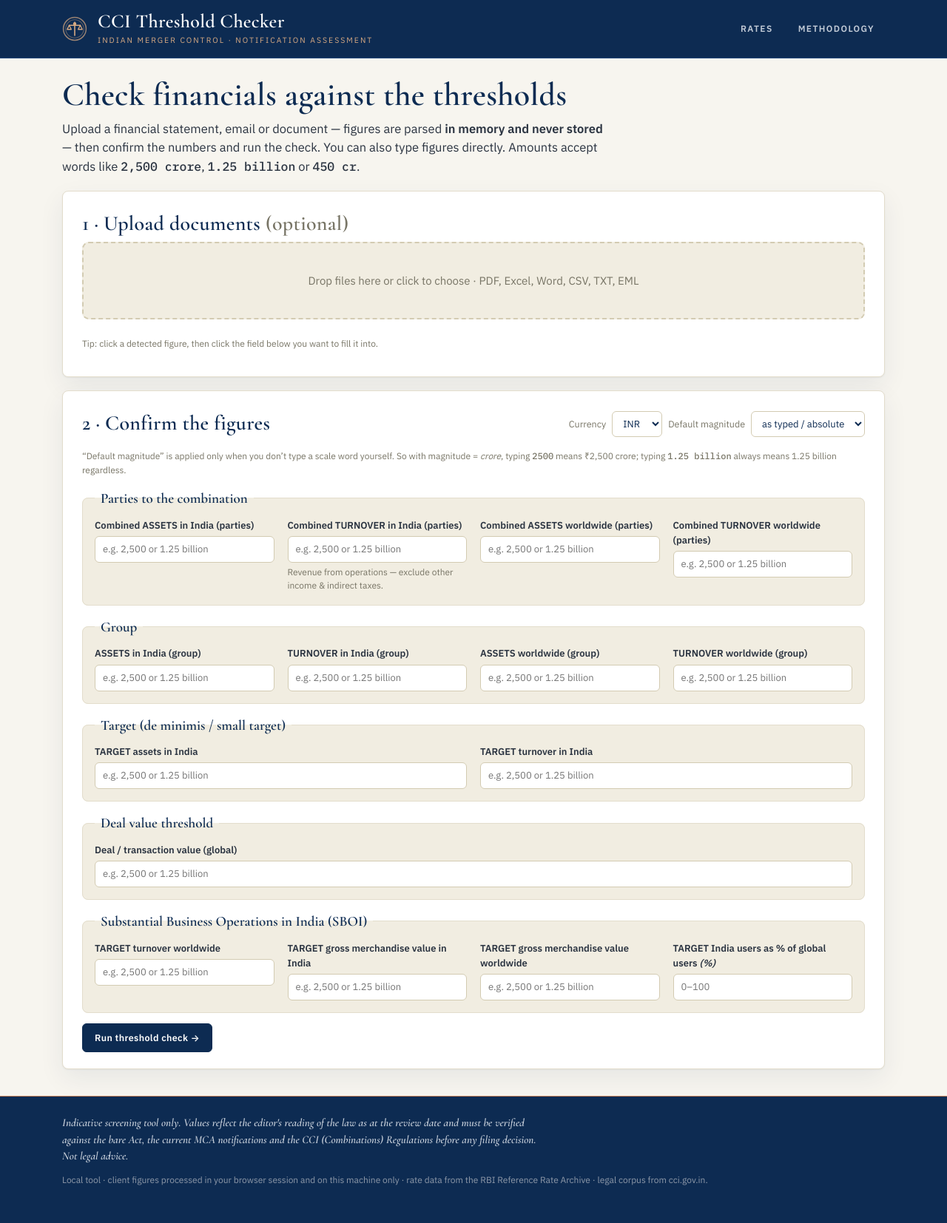
After one commit to milindkhemka-boop/cci-threshold-checker, a Flask app: page /check in a window 1280 px wide. The commit adds this page. Shown: the whole page at 74% size. Run offline with Flask 2, Linux system fonts and the light colour scheme; data comes from the database, SQL or seed files in the repository; some libraries are stand-ins or nearby versions.

Commit message:
Revert "Redesign homepage hero, fix a11y/UX gaps, remove Check a Deal tool"
This reverts commit 1c89aad6ed15847ff70b3f5680da71a68aa2e24c.

```diff
--- a/app.py
+++ b/app.py
@@ -27,6 +27,14 @@ def render_markdown(text):
 app = Flask(__name__)
 app.secret_key = "cci-threshold-checker-local"  # local single-user; not security-sensitive
 app.config["MAX_CONTENT_LENGTH"] = 25 * 1024 * 1024  # 25 MB upload cap
+
+SCALE_CHOICES = [
+    ("1", "as typed / absolute"),
+    ("100000", "lakh"),
+    ("10000000", "crore"),
+    ("1000000", "million"),
+    ("1000000000", "billion"),
+]
 
 
 def _avg(as_of=None):
@@ -230,6 +238,95 @@ def api_rates():
     return jsonify(avg)
 
 
+@app.route("/check", methods=["GET", "POST"])
+def check():
+    avg, cfg = _avg()
+    fields = cfg["meta"]["fields"]
+    # group fields for the form
+    groups = {}
+    for fid, meta in fields.items():
+        groups.setdefault(meta["group"], []).append((fid, meta))
+    currencies = fx.supported(avg["averages"]) if avg["has_data"] else ["INR", "USD", "EUR", "GBP", "JPY", "AED"]
+
+    if request.method == "GET":
+        return render_template("check.html", groups=groups, avg=avg,
+                               currencies=currencies, scales=SCALE_CHOICES,
+                               results=None, inputs={}, form_ccy="INR", form_scale="1")
+
+    # POST — evaluate
+    form_ccy = request.form.get("currency", "INR")
+    form_scale = request.form.get("scale", "1")
+    try:
+        assume = float(form_scale)
+    except ValueError:
+        assume = 1.0
+
+    inputs_inr = {}
+    raw_inputs = {}
+    for fid, meta in fields.items():
+        raw = (request.form.get(fid) or "").strip()
+        raw_inputs[fid] = raw
+        if not raw:
+            continue
+        if meta.get("is_percent"):
+            val = N.parse_amount(raw, assume_scale=1.0)
+            if val is not None:
+                inputs_inr[fid] = val  # percent, raw number
+        else:
+            native = N.parse_amount(raw, assume_scale=assume)
+            if native is None:
+                continue
+            if not avg["has_data"] and form_ccy != "INR":
+                # cannot convert without rates; treat as INR but flag later
+                inputs_inr[fid] = native if form_ccy == "INR" else None
+            else:
+                inputs_inr[fid] = fx.to_inr(native, form_ccy, avg["averages"]) if form_ccy != "INR" else native
+
+    evaluation = th.evaluate(inputs_inr, avg["averages"])
+    # attach config order for stable rendering
+    ordered = []
+    for t in cfg["thresholds"]:
+        r = evaluation["results"].get(t["id"])
+        if r:
+            ordered.append((t, r))
+    return render_template("check.html", groups=groups, avg=avg,
+                           currencies=currencies, scales=SCALE_CHOICES,
+                           results=evaluation, ordered=ordered,
+                           inputs=raw_inputs, form_ccy=form_ccy, form_scale=form_scale,
+                           cfg=cfg)
+
+
+@app.route("/extract", methods=["POST"])
+def extract_route():
+    """AJAX: parse uploaded files in memory, return candidate figures (not stored)."""
+    out = {"candidates": [], "notes": [], "scale": "absolute", "currency": "INR"}
+    files = request.files.getlist("documents")
+    if not files:
+        return jsonify(out)
+    combined_text = []
+    for f in files:
+        data = f.read()
+        text, note = extract.extract_text(f.filename, data)
+        if note:
+            out["notes"].append(f"{f.filename}: {note}")
+        if text:
+            combined_text.append(text)
+    text = "\n".join(combined_text)
+    cands, (mult, label), ccy = extract.find_candidates(text)
+    out["scale"] = label
+    out["currency"] = ccy
+    for c in cands:
+        out["candidates"].append({
+            "label": c["label"], "metric": c["metric"], "raw": c["raw"],
+            "scope_hint": c["scope_hint"], "currency": c["currency"],
+            "display": N.format_dual(c["value_native"], c["currency"]),
+            "value_native": c["value_native"], "line": c["line"],
+        })
+    if not cands and text:
+        out["notes"].append("No standard line items detected automatically — enter the key figures manually below.")
+    return jsonify(out)
+
+
 @app.route("/thresholds")
 def thresholds_view():
     avg, cfg = _avg()
--- /dev/null
+++ b/static/app.js
@@ -0,0 +1,108 @@
+// ---- Dashboard: fetch RBI rates ----
+async function refreshRates() {
+  const btn = document.getElementById('refreshBtn');
+  const status = document.getElementById('refreshStatus');
+  if (btn) { btn.disabled = true; btn.textContent = 'Fetching from RBI…'; }
+  if (status) status.innerHTML = '<span class="muted">Scraping ~6 months of daily reference rates — this takes a few seconds…</span>';
+  try {
+    const res = await fetch('/refresh-rates', { method: 'POST' });
+    const data = await res.json();
+    if (data.ok) {
+      status.innerHTML = `<span class="pill pill-green">Done</span> Stored ${data.fetched} days (DB now holds ${data.total_in_db}). Latest: ${data.latest || '—'}.` +
+        (data.errors && data.errors.length ? ` <span class="muted">(${data.errors.length} window(s) had issues)</span>` : '') +
+        ` <a href="/">Reload to see averages →</a>`;
+      setTimeout(() => location.reload(), 900);
+    } else {
+      status.innerHTML = `<span class="pill pill-red">Failed</span> ${data.error || 'Unknown error'}`;
+    }
+  } catch (e) {
+    status.innerHTML = `<span class="pill pill-red">Failed</span> ${e}`;
+  } finally {
+    if (btn) { btn.disabled = false; btn.textContent = 'Fetch RBI rates now'; }
+  }
+}
+
+// ---- Check page ----
+let _lastField = null;       // last-focused input element
+let _selectedCand = null;    // currently selected candidate value (number)
+
+function initCheckPage() {
+  const dz = document.getElementById('dropzone');
+  const input = document.getElementById('documents');
+  if (!dz || !input) return;
+
+  // track which field the user wants to fill
+  document.querySelectorAll('input[data-field]').forEach(el => {
+    el.addEventListener('focus', () => { _lastField = el; });
+    el.addEventListener('click', () => {
+      _lastField = el;
+      if (_selectedCand !== null) {
+        el.value = _selectedCand;
+        el.classList.add('lit');
+        // clear selection highlight
+        document.querySelectorAll('.cand.sel').forEach(c => c.classList.remove('sel'));
+        _selectedCand = null;
+      }
+    });
+  });
+
+  ['dragenter', 'dragover'].forEach(ev =>
+    dz.addEventListener(ev, e => { e.preventDefault(); dz.classList.add('drag'); }));
+  ['dragleave', 'drop'].forEach(ev =>
+    dz.addEventListener(ev, e => { e.preventDefault(); dz.classList.remove('drag'); }));
+  dz.addEventListener('drop', e => {
+    input.files = e.dataTransfer.files;
+    uploadForExtract();
+  });
+  input.addEventListener('change', uploadForExtract);
+}
+
+async function uploadForExtract() {
+  const input = document.getElementById('documents');
+  const notes = document.getElementById('extractNotes');
+  const box = document.getElementById('candidates');
+  if (!input.files.length) return;
+  notes.textContent = 'Reading document(s)…';
+  box.innerHTML = '';
+  const fd = new FormData();
+  for (const f of input.files) fd.append('documents', f);
+  try {
+    const res = await fetch('/extract', { method: 'POST', body: fd });
+    const data = await res.json();
+    const bits = [];
+    bits.push(`Detected currency: <strong>${data.currency}</strong>, reporting scale: <strong>${data.scale}</strong>.`);
+    if (data.notes && data.notes.length) bits.push(data.notes.join(' '));
+    notes.innerHTML = bits.join(' ');
+
+    if (!data.candidates.length) { return; }
+    box.innerHTML = '<div class="muted small" style="width:100%">Detected figures — click one, then click the field to fill:</div>';
+    data.candidates.forEach(c => {
+      const el = document.createElement('div');
+      el.className = 'cand';
+      el.innerHTML = `<span class="cl">${c.label}</span>` +
+        `<span class="cv">${c.display}</span>` +
+        (c.scope_hint ? `<span class="ch">${c.scope_hint}</span>` : '') +
+        `<span class="ch">${c.line}</span>`;
+      el.addEventListener('click', () => {
+        document.querySelectorAll('.cand.sel').forEach(x => x.classList.remove('sel'));
+        el.classList.add('sel');
+        _selectedCand = c.value_native;
+        // if a field is already focused, fill immediately
+        if (_lastField) {
+          _lastField.value = c.value_native;
+          _lastField.classList.add('lit');
+          el.classList.remove('sel');
+          _selectedCand = null;
+        }
+      });
+      box.appendChild(el);
+    });
+    // set form currency to detected currency if available
+    const ccySel = document.getElementById('currency');
+    if (ccySel) {
+      for (const opt of ccySel.options) if (opt.value === data.currency) ccySel.value = data.currency;
+    }
+  } catch (e) {
+    notes.innerHTML = `<span class="pill pill-red">Error</span> ${e}`;
+  }
+}
--- a/static/style.css
+++ b/static/style.css
@@ -19,7 +19,7 @@
   --navy-2:#143a68;
   --navy-line:#21497d;
   --copper:#bf7c54;        /* terracotta accent */
-  --copper-2:#96552f;
+  --copper-2:#a5673f;
   --copper-soft:#d6a982;
   --sage:#a9bd8f;          /* feature green */
   --sage-bg:#e7eedb;
@@ -32,7 +32,7 @@
   --line-2:#d3cbb2;
   --ink:#0d2b52;           /* headings (navy) */
   --ink-2:#2a3340;         /* body */
-  --muted:#6a6754;
+  --muted:#787566;
   --over:#9a3324;   --over-bg:#f4e3de;
   --clear:#3c6b46;  --clear-bg:#e7eedb;
   --review:#8a6014; --review-bg:#f3e8cf;
@@ -69,7 +69,7 @@ a:hover{text-decoration:underline}
   border-radius:0 var(--radius) var(--radius) 0;background:var(--page);font-size:13px;color:var(--ink-2);box-shadow:var(--shadow)}
 .rate-strip strong{font-family:var(--serif);font-size:17px;font-weight:600;color:var(--ink);letter-spacing:.3px}
 .rate-strip .warn{color:var(--over)}
-.asof-tag{display:inline-block;background:var(--copper-2);color:#fff;font-weight:600;font-size:10px;padding:2px 9px;border-radius:3px;margin-right:9px;letter-spacing:.6px;text-transform:uppercase}
+.asof-tag{display:inline-block;background:var(--copper);color:#fff;font-weight:600;font-size:10px;padding:2px 9px;border-radius:3px;margin-right:9px;letter-spacing:.6px;text-transform:uppercase}
 
 /* ---- layout ---- */
 .home-grid{display:grid;grid-template-columns:1fr;gap:20px;align-items:start;margin:16px auto 0;max-width:880px}
@@ -80,26 +80,20 @@ a:hover{text-decoration:underline}
 .warn{color:var(--over)}
 
 /* ---- hero (sub-pages) ---- */
-.hero{padding:40px 0 6px}.hero.compact{padding:26px 0 2px}
-.eyebrow{display:flex;align-items:center;gap:10px;font-family:var(--mono);font-size:11px;font-weight:600;letter-spacing:2.2px;text-transform:uppercase;color:var(--copper-2);margin:0 0 14px}
-.eyebrow::before{content:"";width:22px;height:1px;background:var(--copper);flex:0 0 auto}
-.hero h1{font-family:var(--serif);font-weight:600;font-size:46px;line-height:1.08;margin:0 0 14px;letter-spacing:.2px;color:var(--ink);max-width:20ch}
-.lede{font-size:17px;color:var(--ink-2);max-width:66ch;margin:0}
-.hero-cta{display:flex;flex-wrap:wrap;gap:12px 18px;align-items:center;margin-top:22px}
-.hero-cta .btn svg{width:15px;height:15px;transition:transform .18s}
-.hero-cta .btn.primary:hover svg{transform:translateX(3px)}
-.hero .rate-strip{margin:26px 0 4px;max-width:640px}
+.hero{padding:32px 0 6px}.hero.compact{padding:26px 0 2px}
+.hero h1{font-family:var(--serif);font-weight:600;font-size:44px;line-height:1.06;margin:0 0 10px;letter-spacing:.3px;color:var(--ink)}
+.lede{font-size:16.5px;color:var(--ink-2);max-width:74ch;margin:0}
 
 /* ---- buttons ---- */
 .btn{font:inherit;font-weight:600;font-size:12.5px;letter-spacing:.4px;cursor:pointer;background:transparent;color:var(--ink);
-  border:1px solid var(--line-2);padding:11px 18px;min-height:44px;border-radius:6px;display:inline-flex;align-items:center;gap:7px;transition:border-color .18s,color .18s,background .18s}
+  border:1px solid var(--line-2);padding:9px 16px;border-radius:6px;display:inline-flex;align-items:center;gap:7px;transition:border-color .18s,color .18s,background .18s}
 .btn:hover{border-color:var(--copper);color:var(--copper-2)}
 .btn:focus-visible{outline:2px solid var(--copper);outline-offset:2px}
-.btn.primary{background:var(--navy);color:#fff;border-color:var(--navy);font-size:13.5px;padding:13px 22px}
-.btn.primary:hover{background:var(--copper-2);border-color:var(--copper-2);color:#fff}
+.btn.primary{background:var(--navy);color:#fff;border-color:var(--navy)}
+.btn.primary:hover{background:var(--copper);border-color:var(--copper);color:#fff}
 .btn:disabled{opacity:.55;cursor:not-allowed}
 .btn svg{width:15px;height:15px}
-.small-btn{padding:7px 12px;min-height:36px;font-size:11.5px}
+.small-btn{padding:7px 12px;font-size:11.5px}
 
 /* ---- toolbar / toggles ---- */
 .toolbar{display:flex;flex-wrap:wrap;gap:16px 26px;align-items:flex-end;padding:14px 0 12px;border-bottom:1px solid var(--line);margin-bottom:4px}
@@ -160,10 +154,45 @@ table.data td{padding:10px 12px;border-bottom:1px solid var(--line);vertical-ali
 table.data tbody tr:hover{background:var(--page-2)}
 .group-title{font-family:var(--serif);font-size:21px;color:var(--ink);margin:22px 0 8px;padding-bottom:5px;border-bottom:1px solid var(--line)}
 
-/* ---- status pills ---- */
+/* ---- forms ---- */
+.field-group{border:1px solid var(--line);border-radius:8px;padding:12px 16px 16px;margin:14px 0;background:var(--page-2)}
+.field-group legend{font-family:var(--serif);font-weight:600;padding:0 8px;color:var(--ink);font-size:19px}
+.field-grid{display:grid;grid-template-columns:repeat(auto-fit,minmax(240px,1fr));gap:12px 18px}
+.field{display:flex;flex-direction:column;gap:4px}
+.field-label{font-size:13px;font-weight:600;color:var(--ink-2)}
+.field input{width:100%}
+.field input.lit{border-color:var(--copper);background:#f8f2e2}
+.inline-form{display:flex;align-items:center;gap:8px;flex-wrap:wrap}
+.inline-form label{font-size:12.5px;color:var(--muted)}
+.dropzone{position:relative;border:2px dashed var(--line-2);border-radius:9px;padding:24px;text-align:center;color:var(--muted);background:var(--page-2);transition:border-color .18s,background .18s}
+.dropzone.drag{border-color:var(--copper);background:#f8f2e2;color:var(--ink)}
+.dropzone input[type=file]{position:absolute;inset:0;opacity:0;cursor:pointer;width:100%;height:100%}
+.candidates{display:flex;flex-wrap:wrap;gap:8px;margin-top:12px}
+.cand{border:1px solid var(--line-2);background:var(--page);border-radius:7px;padding:8px 11px;cursor:pointer;font-size:13px;transition:border-color .15s}
+.cand:hover{border-color:var(--copper)}
+.cand.sel{border-color:var(--copper);background:var(--copper);color:#fff}
+.cand .cl{font-weight:600;display:block}.cand .cv{font-family:var(--mono);font-size:12px}.cand .ch{font-size:11px;color:var(--muted)}
+
+/* ---- verdict + status ---- */
+.verdict{display:flex;gap:16px;align-items:flex-start;border-radius:9px;padding:16px 18px;margin:6px 0 18px;border:1px solid}
+.verdict-badge{font-family:var(--mono);font-weight:600;letter-spacing:.4px;padding:8px 12px;border-radius:6px;white-space:nowrap;font-size:13px}
+.verdict-headline{font-family:var(--serif);font-size:22px;font-weight:600;margin:0 0 6px}
+.verdict ul{margin:6px 0 0;padding-left:18px}.verdict li{margin:3px 0}
+.verdict.red{background:var(--over-bg);border-color:#e6c8c0}
+.verdict.red .verdict-badge{background:var(--over);color:#fff}
+.verdict.amber{background:var(--review-bg);border-color:#e6d2a4}
+.verdict.amber .verdict-badge{background:var(--review);color:#fff}
+.verdict.green{background:var(--clear-bg);border-color:#c5d6b0}
+.verdict.green .verdict-badge{background:var(--clear);color:#fff}
 .pill{display:inline-block;font-family:var(--mono);font-size:11px;font-weight:600;letter-spacing:.3px;padding:3px 9px;border-radius:4px;white-space:nowrap;text-transform:uppercase}
 .pill-red{background:var(--over-bg);color:var(--over)}
+.pill-amber{background:var(--review-bg);color:var(--review)}
 .pill-green{background:var(--clear-bg);color:var(--clear)}
+.pill-muted{background:var(--page-2);color:var(--muted)}
+.results-table .detail{color:var(--ink-2);font-size:13px}
+tr.sev-red td:first-child{box-shadow:inset 3px 0 var(--over)}
+tr.sev-amber td:first-child{box-shadow:inset 3px 0 var(--review)}
+tr.sev-green td:first-child{box-shadow:inset 3px 0 var(--clear)}
 
 /* ---- misc ---- */
 .empty{padding:18px;background:var(--page-2);border:1px dashed var(--line-2);border-radius:8px;color:var(--ink-2)}
@@ -174,7 +203,6 @@ table.data tbody tr:hover{background:var(--page-2)}
 textarea.code{width:100%;font-family:var(--mono);font-size:12.5px;line-height:1.5;border:1px solid var(--line-2);border-radius:8px;padding:12px;background:var(--page);color:var(--ink-2)}
 .prose p,.prose ul{max-width:80ch}
 .prose h2{font-family:var(--serif);margin-top:24px;font-size:25px;color:var(--ink)}
-.prose a,.flash a{text-decoration:underline;text-decoration-color:var(--copper-soft);text-underline-offset:2px}
 .callout{background:var(--review-bg);border:1px solid #e6d2a4;border-radius:8px;padding:14px 16px;margin:18px 0;font-size:14px}
 .sr-only{position:absolute;width:1px;height:1px;padding:0;margin:-1px;overflow:hidden;clip:rect(0,0,0,0);border:0}
 .rate-grid{display:grid;grid-template-columns:repeat(auto-fill,minmax(150px,1fr));gap:12px;margin-top:14px}
@@ -182,17 +210,6 @@ textarea.code{width:100%;font-family:var(--mono);font-size:12.5px;line-height:1.
 .rate-ccy{font-weight:600;color:var(--copper-2);letter-spacing:.5px;font-size:12px;font-family:var(--mono)}
 .rate-val{font-family:var(--mono);font-size:20px;font-weight:600;margin:2px 0;color:var(--ink)}
 .rate-sub{font-size:11px;color:var(--muted)}
-
-/* ---- skeleton loaders ---- */
-@keyframes shimmer{0%{background-position:-200px 0}100%{background-position:calc(200px + 100%) 0}}
-.skel{border-radius:5px;background:linear-gradient(90deg,var(--page-2) 25%,var(--line) 37%,var(--page-2) 63%);background-size:400px 100%;animation:shimmer 1.4s ease-in-out infinite}
-.skel-row{height:15px;margin:10px 0}
-.skel-row.w60{width:60%}.skel-row.w80{width:80%}.skel-row.w40{width:40%}
-
-/* ---- entrance motion ---- */
-@keyframes fadeUp{from{opacity:0;transform:translateY(10px)}to{opacity:1;transform:none}}
-.reveal{animation:fadeUp .5s cubic-bezier(.2,.7,.3,1) both}
-.reveal-1{animation-delay:.05s}.reveal-2{animation-delay:.12s}.reveal-3{animation-delay:.19s}.reveal-4{animation-delay:.26s}
 
 /* ---- footer ---- */
 .footer{margin-top:36px;border-top:1px solid var(--copper);background:var(--navy);color:#aeb9c8;padding:24px 0 36px}
@@ -203,9 +220,7 @@ textarea.code{width:100%;font-family:var(--mono);font-size:12.5px;line-height:1.
 a:focus-visible,button:focus-visible,[tabindex]:focus-visible{outline:2px solid var(--copper);outline-offset:2px}
 @media (prefers-reduced-motion:reduce){*{animation:none !important;transition:none !important;scroll-behavior:auto !important}}
 @media (max-width:640px){
-  .hero h1{font-size:32px;max-width:none}.np-text strong{font-size:21px}
+  .hero h1{font-size:32px}.np-text strong{font-size:21px}
   .card h2{font-size:22px}
-  .hero-cta{flex-direction:column;align-items:stretch}
-  .hero-cta .btn{justify-content:center}
-  .hero .rate-strip{max-width:none}
+  .verdict{flex-direction:column}
 }
--- a/templates/about.html
+++ b/templates/about.html
@@ -2,7 +2,6 @@
 {% block content %}
 
 <section class="hero compact">
-  <p class="eyebrow">How the figures are built</p>
   <h1>Methodology &amp; sources</h1>
 </section>
 
--- a/templates/base.html
+++ b/templates/base.html
@@ -47,6 +47,7 @@
     <p class="muted small">Local tool · client figures processed in your browser session and on this machine only · rate data from the RBI Reference Rate Archive · legal corpus from cci.gov.in.</p>
   </div>
 </footer>
+<script src="{{ url_for('static', filename='app.js') }}"></script>
 {% block scripts %}{% endblock %}
 </body>
 </html>
--- /dev/null
+++ b/templates/check.html
@@ -0,0 +1,105 @@
+{% extends "base.html" %}
+{% block content %}
+
+<section class="hero compact">
+  <h1>Check financials against the thresholds</h1>
+  <p class="lede">Upload a financial statement, email or document — figures are parsed <strong>in memory and never stored</strong> — then confirm the numbers and run the check. You can also type figures directly. Amounts accept words like <span class="mono">2,500 crore</span>, <span class="mono">1.25 billion</span> or <span class="mono">450 cr</span>.</p>
+</section>
+
+{% if not avg.has_data %}
+<div class="flash error">No exchange-rate data loaded yet — foreign-currency figures can't be converted. Go to <a href="{{ url_for('index') }}">Rates &amp; Thresholds</a> and click <em>Fetch RBI rates now</em> first.</div>
+{% endif %}
+
+<form method="post" enctype="multipart/form-data" class="check-form">
+
+  <!-- UPLOAD -->
+  <section class="card">
+    <h2>1 · Upload documents <span class="muted">(optional)</span></h2>
+    <div id="dropzone" class="dropzone">
+      <input type="file" id="documents" name="documents" multiple
+             accept=".pdf,.xlsx,.docx,.csv,.txt,.eml,.htm,.html">
+      <p>Drop files here or click to choose · PDF, Excel, Word, CSV, TXT, EML</p>
+    </div>
+    <div id="extractNotes" class="muted small"></div>
+    <div id="candidates" class="candidates"></div>
+    <p class="muted small">Tip: click a detected figure, then click the field below you want to fill it into.</p>
+  </section>
+
+  <!-- INPUTS -->
+  <section class="card">
+    <div class="card-head">
+      <h2>2 · Confirm the figures</h2>
+      <div class="inline-form">
+        <label>Currency</label>
+        <select name="currency" id="currency">
+          {% for c in currencies %}<option value="{{ c }}" {{ 'selected' if c==form_ccy }}>{{ c }}</option>{% endfor %}
+        </select>
+        <label>Default magnitude</label>
+        <select name="scale" id="scale">
+          {% for v, lbl in scales %}<option value="{{ v }}" {{ 'selected' if v==form_scale }}>{{ lbl }}</option>{% endfor %}
+        </select>
+      </div>
+    </div>
+    <p class="muted small">“Default magnitude” is applied only when you don’t type a scale word yourself. So with magnitude = <em>crore</em>, typing <span class="mono">2500</span> means ₹2,500 crore; typing <span class="mono">1.25 billion</span> always means 1.25 billion regardless.</p>
+
+    {% for group, items in groups.items() %}
+      <fieldset class="field-group">
+        <legend>{{ group }}</legend>
+        <div class="field-grid">
+          {% for fid, meta in items %}
+            <label class="field">
+              <span class="field-label">{{ meta.label }}{% if meta.is_percent %} <em>(%)</em>{% endif %}</span>
+              <input type="text" name="{{ fid }}" data-field="{{ fid }}"
+                     value="{{ inputs.get(fid, '') }}"
+                     placeholder="{{ '0–100' if meta.is_percent else 'e.g. 2,500 or 1.25 billion' }}"
+                     autocomplete="off">
+              {% if meta.hint %}<span class="muted small">{{ meta.hint }}</span>{% endif %}
+            </label>
+          {% endfor %}
+        </div>
+      </fieldset>
+    {% endfor %}
+
+    <button type="submit" class="btn primary">Run threshold check →</button>
+  </section>
+</form>
+
+<!-- RESULTS -->
+{% if results %}
+<section id="results" class="card">
+  <h2>3 · Result</h2>
+
+  <div class="verdict {{ results.summary.tone }}">
+    <div class="verdict-badge">{{ results.summary.verdict }}</div>
+    <div class="verdict-body">
+      <p class="verdict-headline">{{ results.summary.headline }}</p>
+      {% if results.summary.points %}
+        <ul>{% for p in results.summary.points %}<li>{{ p }}</li>{% endfor %}</ul>
+      {% endif %}
+    </div>
+  </div>
+
+  <table class="data results-table">
+    <thead><tr><th>Threshold</th><th>Status</th><th>Detail</th></tr></thead>
+    <tbody>
+      {% for t, r in ordered %}
+      <tr class="sev-{{ r.severity }}">
+        <td>
+          <div class="th-label">{{ t.label }}</div>
+          <div class="cite small">{{ t.citation }}</div>
+        </td>
+        <td><span class="pill pill-{{ r.severity }}">{{ r.status.replace('_',' ') }}</span></td>
+        <td class="detail">{{ r.message }}</td>
+      </tr>
+      {% endfor %}
+    </tbody>
+  </table>
+  <p class="muted small">{{ meta.disclaimer }}</p>
+</section>
+{% endif %}
+
+{% endblock %}
+
+{% block scripts %}
+<script>initCheckPage();</script>
+{% endblock %}
```
Also changed, not shown: static/home.js (+7 -18 lines), templates/index.html (+6 -16 lines).
